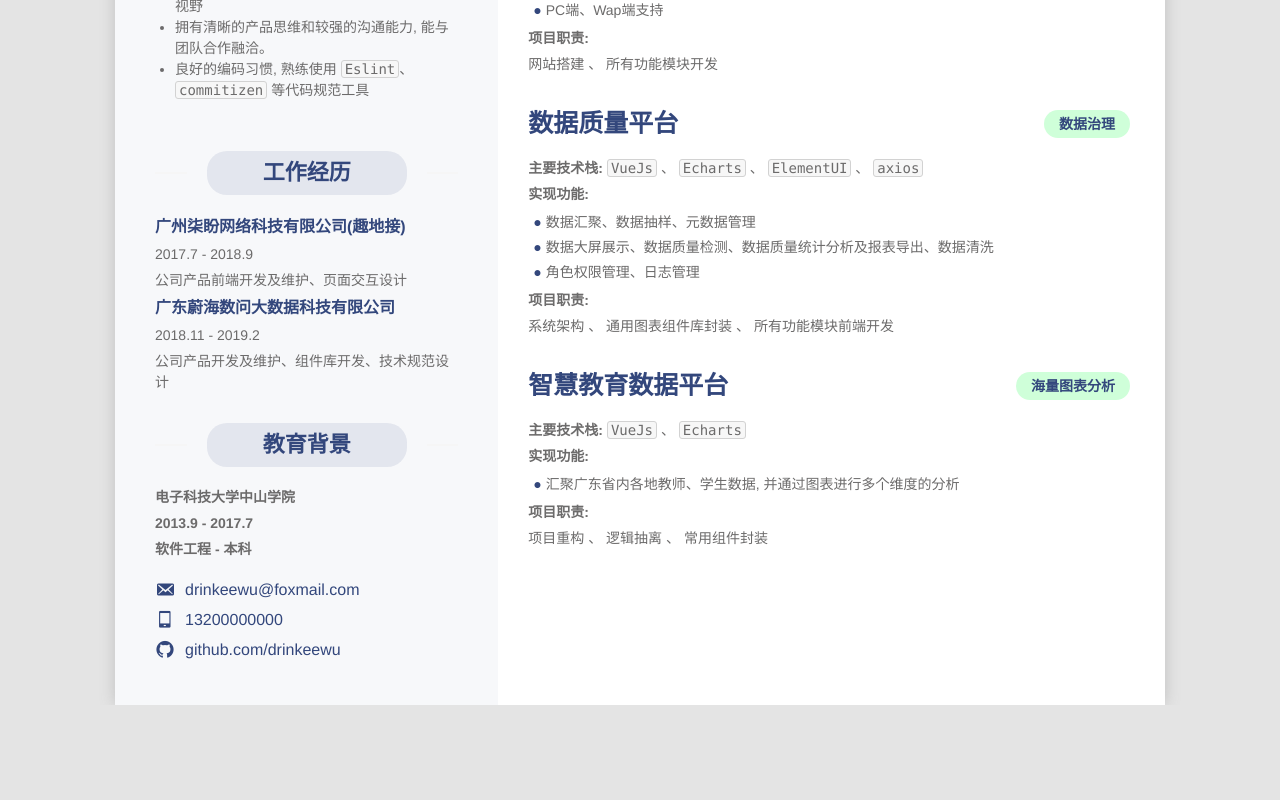
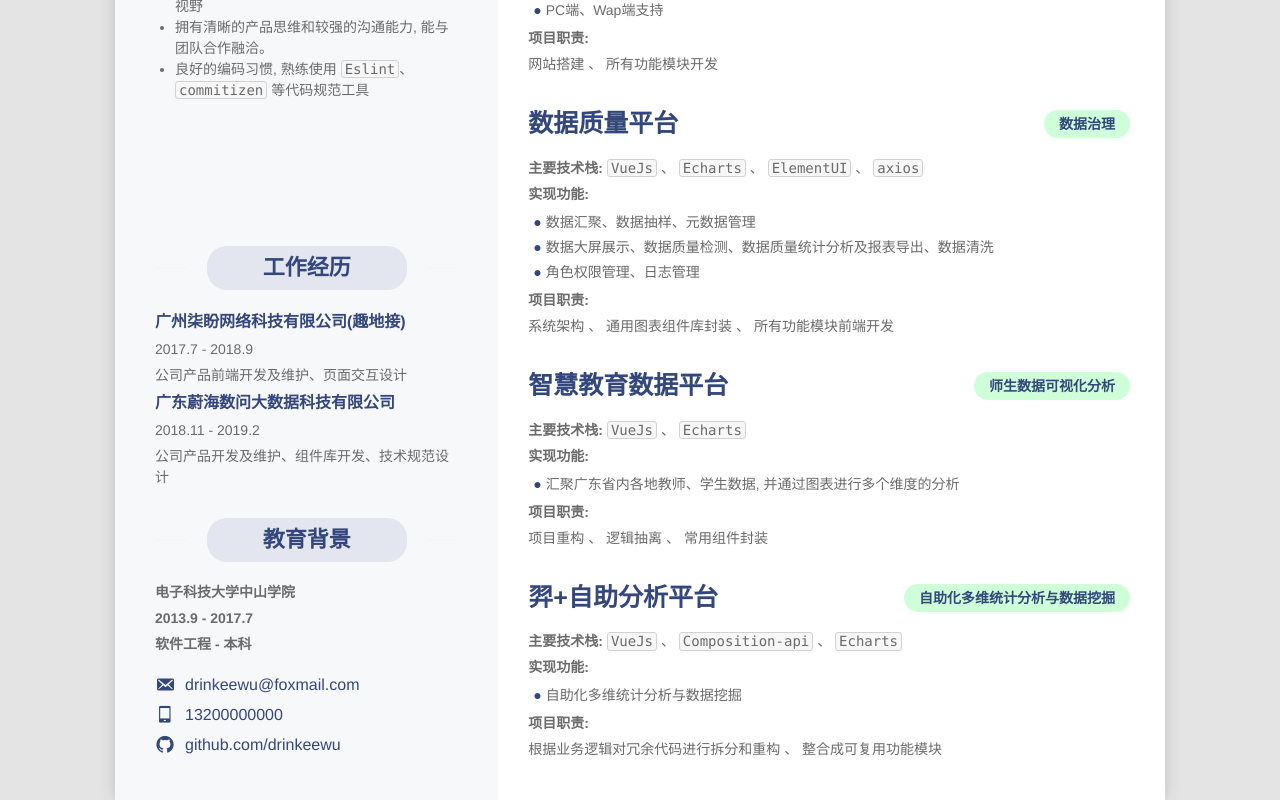
Before and after one commit to drinkeewu/resume, a Vue app in the folder vue-resume/: page /#/ in a window 1280 px wide. Shown: the part 830-1630 px from the top of the page. Before the commit the page ends 1535 px from the top, so only its background shows below. Built offline with nearby package versions, Linux system fonts and the light colour scheme.

Commit message:
style:项目信息文案修改

```diff
--- a/vue-resume/src/views/content/project/Project.vue
+++ b/vue-resume/src/views/content/project/Project.vue
@@ -121,8 +121,15 @@ export default {
           features: [
             '汇聚广东省内各地教师、学生数据, 并通过图表进行多个维度的分析',
           ],
-          tags: ['海量图表分析'],
+          tags: ['师生数据可视化分析'],
           dutys: ['项目重构', '逻辑抽离', '常用组件封装'],
+        },
+        {
+          title: '羿+自助分析平台',
+          techs: ['VueJs', 'Composition-api', 'Echarts'],
+          tags: ['自助化多维统计分析与数据挖掘'],
+          dutys: ['根据业务逻辑对冗余代码进行拆分和重构', '整合成可复用功能模块'],
+          features: ['自助化多维统计分析与数据挖掘'],
         },
       ],
     };
```
Also changed, not shown: 1 other file (tests, documents, lock files or other folders).
